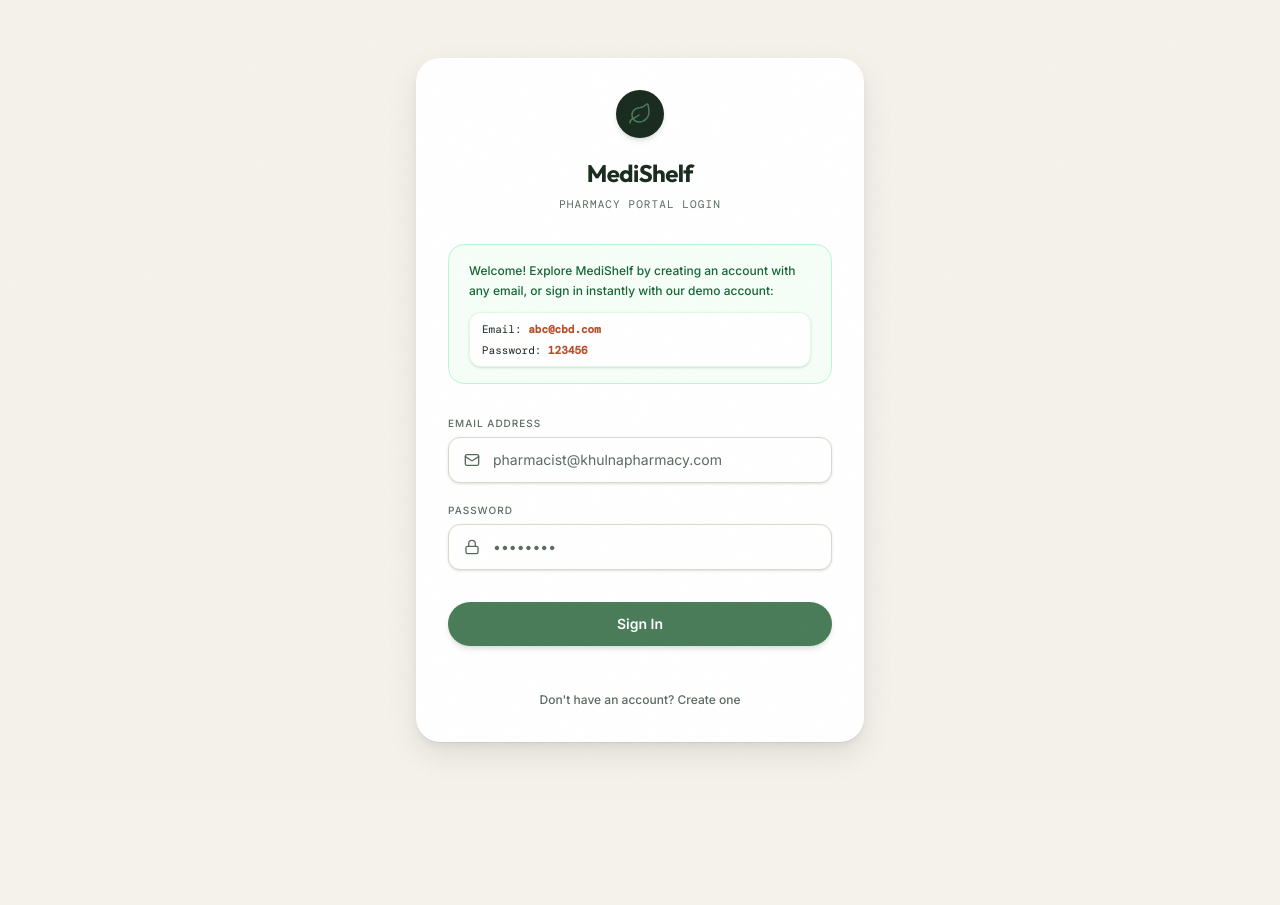
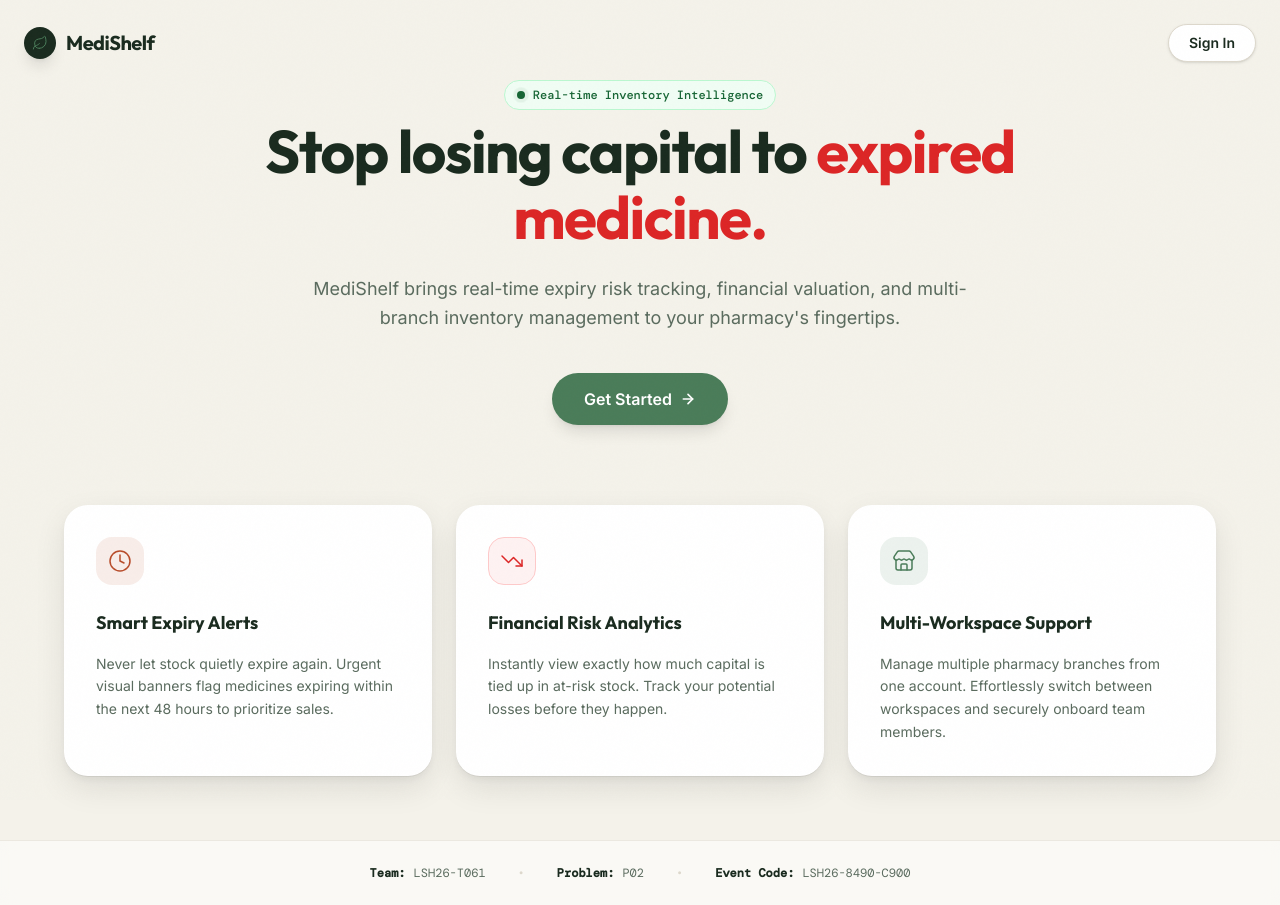
Before and after one commit to bikramroyutsa/lsh26-t061-p02, a Next.js app: page / in a window 1280 px wide. Before the commit the page ends 800 px from the top, so only its background shows below. Built offline with nearby package versions, Linux system fonts and the light colour scheme; no server answers.

Commit message:
App Landing

```diff
--- a/app/layout.tsx
+++ b/app/layout.tsx
@@ -58,6 +58,9 @@
               <main className="flex-1 max-w-7xl w-full mx-auto px-4 sm:px-6 lg:px-10 py-8 md:py-12">
                 {children}
               </main>
+              <footer className="w-full text-center py-6 pb-24 md:pb-6 text-[10px] text-muted font-mono tracking-wider border-t border-border/30">
+                LSH26-T061 • P02 • LSH26-8490-C900
+              </footer>
               <BottomNav />
             </AppAuthWrapper>
           </PharmacyProvider>
--- /dev/null
+++ b/components/landing/LandingPage.tsx
@@ -0,0 +1,112 @@
+'use client';
+
+import React from 'react';
+import { Leaf, PackageOpen, TrendingDown, Clock, ShieldAlert, ArrowRight, Store } from 'lucide-react';
+
+interface LandingPageProps {
+  onLogin: () => void;
+}
+
+export default function LandingPage({ onLogin }: LandingPageProps) {
+  return (
+    <div className="min-h-screen bg-bg flex flex-col relative overflow-hidden">
+      {/* Navbar */}
+      <header className="absolute top-0 w-full px-6 py-6 flex items-center justify-between z-20">
+        <div className="flex items-center gap-2.5">
+          <div className="w-8 h-8 rounded-full bg-fg flex items-center justify-center shadow-lg">
+            <Leaf className="w-4 h-4 text-primary" strokeWidth={1.5} />
+          </div>
+          <span className="font-serif font-bold text-xl text-fg tracking-tight">MediShelf</span>
+        </div>
+        <button
+          onClick={onLogin}
+          className="px-5 py-2 text-sm font-semibold text-fg hover:text-white bg-white hover:bg-fg border border-border rounded-full transition-all duration-300 shadow-sm cursor-pointer"
+        >
+          Sign In
+        </button>
+      </header>
+
+      {/* Main Content */}
+      <main className="flex-1 flex flex-col items-center justify-center px-4 sm:px-6 lg:px-8 z-10 pt-20 pb-16">
+
+        {/* Hero Section */}
+        <div className="text-center max-w-3xl mx-auto space-y-6 animate-fade-up">
+          <div className="inline-flex items-center gap-2 px-3 py-1.5 rounded-full bg-safe-bg border border-safe-border text-safe text-xs font-mono font-medium mb-2">
+            <span className="relative flex h-2 w-2">
+              <span className="animate-ping absolute inline-flex h-full w-full rounded-full bg-safe opacity-75"></span>
+              <span className="relative inline-flex rounded-full h-2 w-2 bg-safe"></span>
+            </span>
+            Real-time Inventory Intelligence
+          </div>
+          <h1 className="text-4xl sm:text-5xl lg:text-6xl font-serif font-bold text-fg leading-[1.1] tracking-tight">
+            Stop losing capital to <span className="text-expired">expired medicine.</span>
+          </h1>
+          <p className="text-base sm:text-lg text-muted max-w-2xl mx-auto leading-relaxed">
+            MediShelf brings real-time expiry risk tracking, financial valuation, and multi-branch inventory management to your pharmacy's fingertips.
+          </p>
+          <div className="pt-4 flex flex-col sm:flex-row items-center justify-center gap-4">
+            <button
+              onClick={onLogin}
+              className="flex items-center justify-center gap-2 px-8 py-3.5 bg-primary text-white rounded-full font-semibold shadow-lg hover:shadow-xl hover:opacity-90 transition-all duration-300 w-full sm:w-auto cursor-pointer"
+            >
+              Get Started
+              <ArrowRight className="w-4 h-4" strokeWidth={2.5} />
+            </button>
+          </div>
+        </div>
+
+        {/* Feature Grid */}
+        <div className="mt-20 w-full max-w-6xl grid grid-cols-1 md:grid-cols-2 lg:grid-cols-3 gap-6 animate-fade-up" style={{ animationDelay: '150ms' }}>
+
+          <div className="clay-card p-8 rounded-3xl space-y-4 hover:shadow-[0_8px_30px_rgba(6,78,59,0.06)] transition-shadow">
+            <div className="w-12 h-12 bg-interactive/10 rounded-2xl flex items-center justify-center text-interactive mb-6">
+              <Clock className="w-6 h-6" strokeWidth={1.5} />
+            </div>
+            <h3 className="font-serif font-bold text-lg text-fg">Smart Expiry Alerts</h3>
+            <p className="text-sm text-muted leading-relaxed">
+              Never let stock quietly expire again. Urgent visual banners flag medicines expiring within the next 48 hours to prioritize sales.
+            </p>
+          </div>
+
+          <div className="clay-card p-8 rounded-3xl space-y-4 hover:shadow-[0_8px_30px_rgba(6,78,59,0.06)] transition-shadow">
+            <div className="w-12 h-12 bg-expired-bg border border-expired-border rounded-2xl flex items-center justify-center text-expired mb-6">
+              <TrendingDown className="w-6 h-6" strokeWidth={1.5} />
+            </div>
+            <h3 className="font-serif font-bold text-lg text-fg">Financial Risk Analytics</h3>
+            <p className="text-sm text-muted leading-relaxed">
+              Instantly view exactly how much capital is tied up in at-risk stock. Track your potential losses before they happen.
+            </p>
+          </div>
+
+          <div className="clay-card p-8 rounded-3xl space-y-4 hover:shadow-[0_8px_30px_rgba(6,78,59,0.06)] transition-shadow">
+            <div className="w-12 h-12 bg-primary/10 rounded-2xl flex items-center justify-center text-primary mb-6">
+              <Store className="w-6 h-6" strokeWidth={1.5} />
+            </div>
+            <h3 className="font-serif font-bold text-lg text-fg">Multi-Workspace Support</h3>
+            <p className="text-sm text-muted leading-relaxed">
+              Manage multiple pharmacy branches from one account. Effortlessly switch between workspaces and securely onboard team members.
+            </p>
+          </div>
+
+        </div>
+      </main>
+
+      {/* Footer / Event Details */}
+      <footer className="w-full py-6 mt-auto border-t border-border/50 z-10 bg-white/50 backdrop-blur-sm">
+        <div className="max-w-7xl mx-auto px-4 flex flex-col sm:flex-row items-center justify-center gap-4 sm:gap-8 text-xs font-mono text-muted">
+          <div className="flex items-center gap-2">
+            <span className="font-semibold text-fg">Team:</span> LSH26-T061
+          </div>
+          <div className="hidden sm:block text-border">•</div>
+          <div className="flex items-center gap-2">
+            <span className="font-semibold text-fg">Problem:</span> P02
+          </div>
+          <div className="hidden sm:block text-border">•</div>
+          <div className="flex items-center gap-2">
+            <span className="font-semibold text-fg">Event Code:</span> LSH26-8490-C900
+          </div>
+        </div>
+      </footer>
+    </div>
+  );
+}
--- a/components/layout/AppAuthWrapper.tsx
+++ b/components/layout/AppAuthWrapper.tsx
@@ -4,6 +4,7 @@
 import { useAuth } from '@/context/AuthContext';
 import AuthScreen from '@/components/auth/AuthScreen';
 import Onboarding from '@/components/auth/Onboarding';
+import LandingPage from '@/components/landing/LandingPage';
 import { supabase } from '@/lib/supabaseClient';
 import { Loader2, ShieldAlert, LogOut, ArrowLeft } from 'lucide-react';
 import ConfirmationModal from '../ui/ConfirmationModal';
@@ -12,6 +13,7 @@
   const { user, profile, pharmacy, loading, signOut, refreshProfile } = useAuth();
   const [cancellingRequest, setCancellingRequest] = useState(false);
   const [isSignOutOpen, setIsSignOutOpen] = useState(false);
+  const [showLogin, setShowLogin] = useState(false);
 
   const handleCancelRequest = async () => {
     if (!user) return;
@@ -38,16 +40,19 @@
 
   if (loading) {
     return (
-      <div className="min-h-screen bg-slate-50 flex flex-col items-center justify-center gap-2">
-        <Loader2 className="h-8 w-8 animate-spin text-indigo-600" />
-        <span className="text-slate-500 font-medium text-sm">Verifying security session...</span>
+      <div className="min-h-screen bg-bg flex flex-col items-center justify-center gap-3">
+        <Loader2 className="h-8 w-8 animate-spin text-primary" />
+        <span className="text-muted font-medium text-sm animate-pulse">Verifying security session...</span>
       </div>
     );
   }
 
   // 1. Not Authenticated
   if (!user) {
-    return <AuthScreen />;
+    if (showLogin) {
+      return <AuthScreen />;
+    }
+    return <LandingPage onLogin={() => setShowLogin(true)} />;
   }
 
   // 2. Authenticated but no pharmacy selected/created yet
@@ -58,31 +63,31 @@
   // 3. Requested a pharmacy but request is pending owner approval
   if (profile.status === 'pending') {
     return (
-      <div className="min-h-screen bg-slate-50 flex items-center justify-center p-4">
-        <div className="max-w-md w-full bg-white border border-slate-200 rounded-3xl shadow-xl p-6 sm:p-8 space-y-6 text-center">
-          <div className="mx-auto bg-amber-50 text-amber-500 p-4 rounded-2xl w-fit">
-            <ShieldAlert className="h-8 w-8" />
+      <div className="min-h-screen bg-bg flex items-center justify-center p-4">
+        <div className="clay-card max-w-md w-full p-8 space-y-6 text-center animate-fade-up">
+          <div className="mx-auto bg-interactive/10 text-interactive p-4 rounded-full w-fit">
+            <ShieldAlert className="h-8 w-8" strokeWidth={1.5} />
           </div>
           <div>
-            <h2 className="text-xl sm:text-2xl font-black text-slate-900 tracking-tight">
+            <h2 className="text-2xl font-serif font-bold text-fg tracking-tight">
               Access Request Pending
             </h2>
-            <p className="text-sm text-slate-500 mt-2 leading-relaxed">
-              Your request to join <strong className="text-slate-700 font-bold">{pharmacy?.name || 'the workspace'}</strong> is waiting for approval from the pharmacy owner.
+            <p className="text-sm text-muted mt-2 leading-relaxed">
+              Your request to join <strong className="text-fg font-bold">{pharmacy?.name || 'the workspace'}</strong> is waiting for approval from the pharmacy owner.
             </p>
           </div>
 
-          <div className="flex flex-col gap-2.5 pt-4">
+          <div className="flex flex-col gap-3 pt-4">
             <button
               onClick={handleCancelRequest}
               disabled={cancellingRequest}
-              className="w-full flex items-center justify-center gap-1.5 py-2.5 px-4 bg-slate-100 hover:bg-slate-200 text-slate-600 font-bold text-sm rounded-lg transition-colors cursor-pointer disabled:bg-slate-50 disabled:cursor-not-allowed"
+              className="w-full flex items-center justify-center gap-1.5 py-3 px-4 bg-white border border-border hover:border-primary/50 hover:bg-safe-bg text-fg font-semibold text-sm rounded-full transition-all cursor-pointer disabled:opacity-50 disabled:cursor-not-allowed shadow-sm"
             >
               {cancellingRequest ? (
                 <Loader2 className="h-4 w-4 animate-spin" />
               ) : (
                 <>
-                  <ArrowLeft className="h-4 w-4" />
+                  <ArrowLeft className="h-4 w-4" strokeWidth={2} />
                   <span>Choose Another Pharmacy</span>
                 </>
               )}
@@ -90,9 +95,9 @@
 
             <button
               onClick={() => setIsSignOutOpen(true)}
-              className="w-full flex items-center justify-center gap-1.5 py-2.5 px-4 bg-white border border-rose-200 hover:bg-rose-50 text-rose-600 font-bold text-sm rounded-lg transition-colors cursor-pointer"
+              className="w-full flex items-center justify-center gap-1.5 py-3 px-4 bg-white border border-expired-border hover:bg-expired-bg text-expired font-semibold text-sm rounded-full transition-all cursor-pointer shadow-sm"
             >
-              <LogOut className="h-4 w-4 text-rose-400" />
+              <LogOut className="h-4 w-4" strokeWidth={2} />
               <span>Sign Out</span>
             </button>
           </div>
```
Also changed, not shown: components/auth/Onboarding.tsx (+28 -28 lines).
